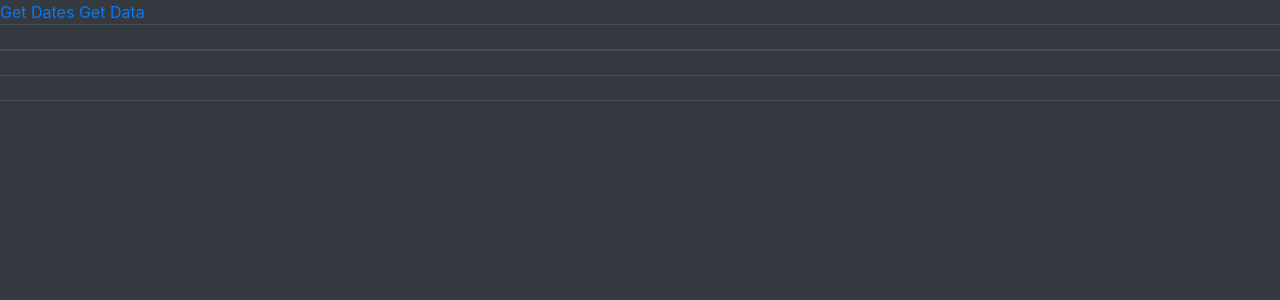
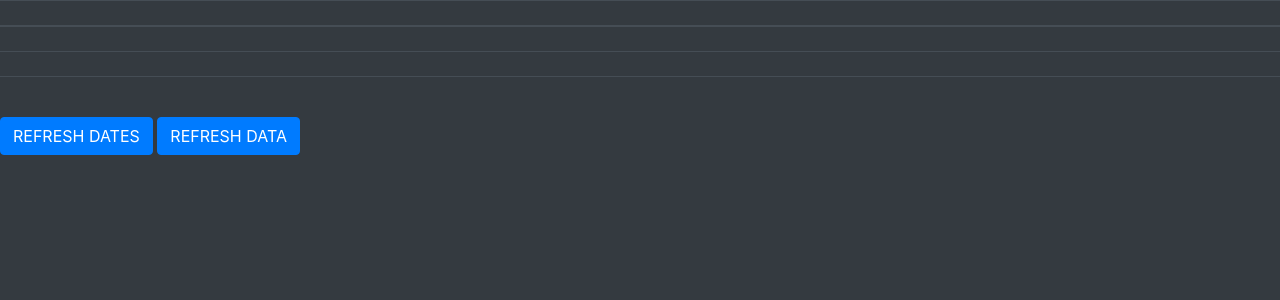
Before and after one commit to fernardz/NF_Dashboard, a Flask app: page /stats/livefeed in a window 1280 px wide. Shown: the top 300 px of the page. Run offline with Flask 2, Linux system fonts and the light colour scheme; lists and menus that the app fills with data are empty; some libraries are stand-ins or nearby versions.

Commit message:
Update lf.html

```diff
--- a/app/templates/stats/lf.html
+++ b/app/templates/stats/lf.html
@@ -95,8 +95,6 @@
 
 {% block content %}
     <body class='bg-dark'>
-        <a href="#" onclick="get_week();">Get Dates</a>
-        <a href="#" onclick="get_data();">Get Data</a>
         <table id="STATS" class="table table-dark">
           <thead>
             <th class='text-center'></th>
@@ -135,5 +133,8 @@
           <td class='text-center'></td>
         </tr>
       </table>
+      <button onclick="get_week();" type="button" class="btn btn-primary">REFRESH DATES</button>
+      <button onclick="get_data();" type="button" class="btn btn-primary">REFRESH DATA </button>
+
     </body>
 {% endblock content %}
```
